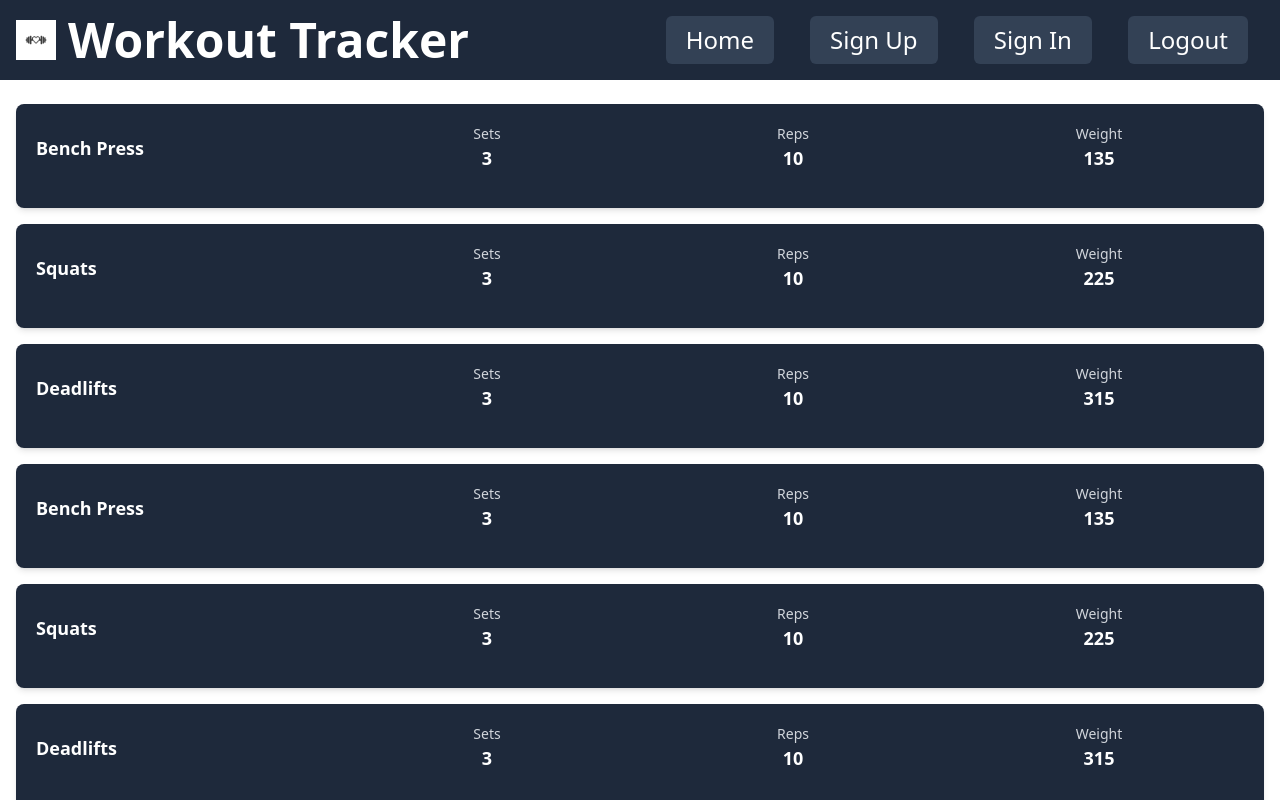
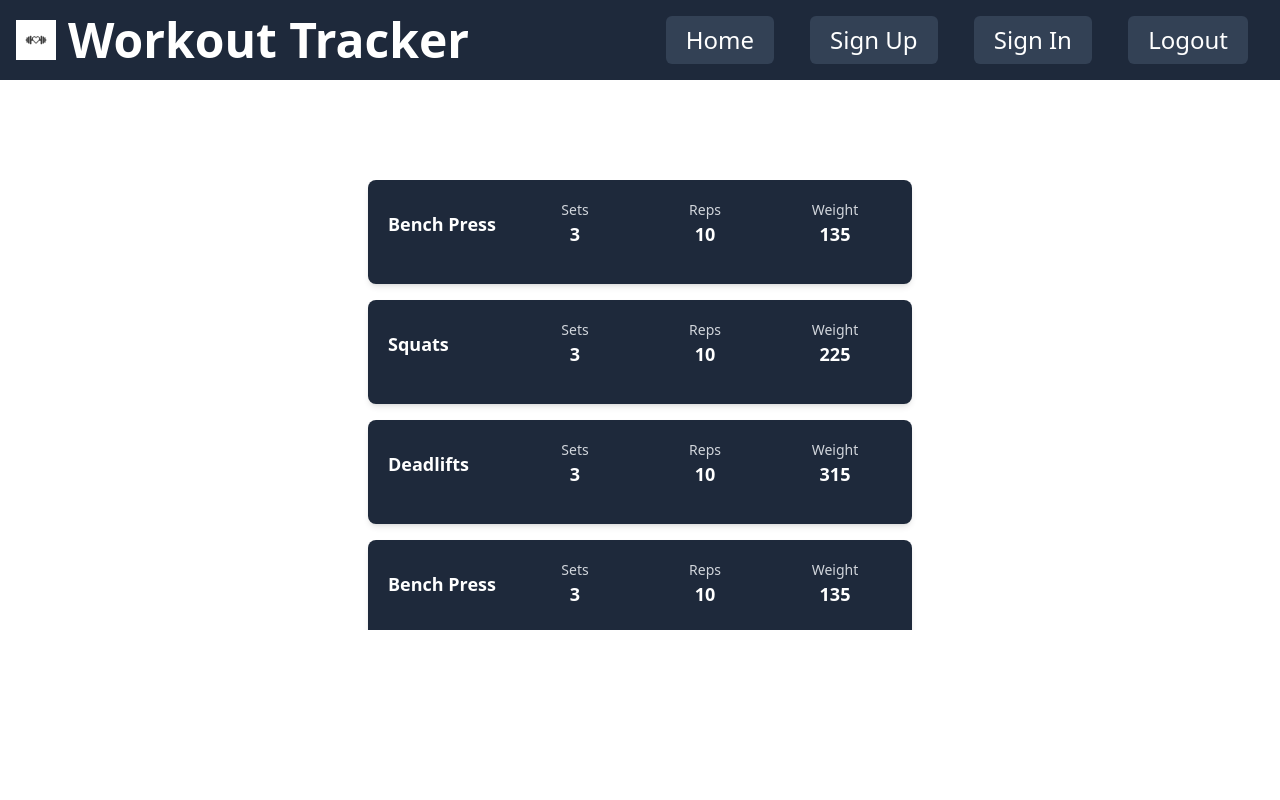
Before and after one commit to NathanStanislavsky/WorkoutTracker, a SvelteKit app: page /details/1 in a window 1280 px wide. Built offline with nearby package versions, Linux system fonts and the light colour scheme.

Commit message:
changed styling for detail page

```diff
--- a/src/routes/details/[id]/+page.svelte
+++ b/src/routes/details/[id]/+page.svelte
@@ -2,7 +2,8 @@
   import ExerciseParent from "$lib/Exercise-Parent/Exercise-Parent.svelte";
 </script>
 
-<span class="p-4">
+<div class="min-h-screen flex items-center justify-center">
+  <div class="w-full max-w-xl h-[75vh]">
     <ExerciseParent
       exercises={[
         { name: "Bench Press", sets: 3, reps: 10, weight: 135 },
@@ -16,4 +17,5 @@
         { name: "Deadlifts", sets: 3, reps: 10, weight: 315 },
       ]}
     />
-</span>
+  </div>
+</div>
```
Lines whose indentation alone changed are shown as unchanged.
